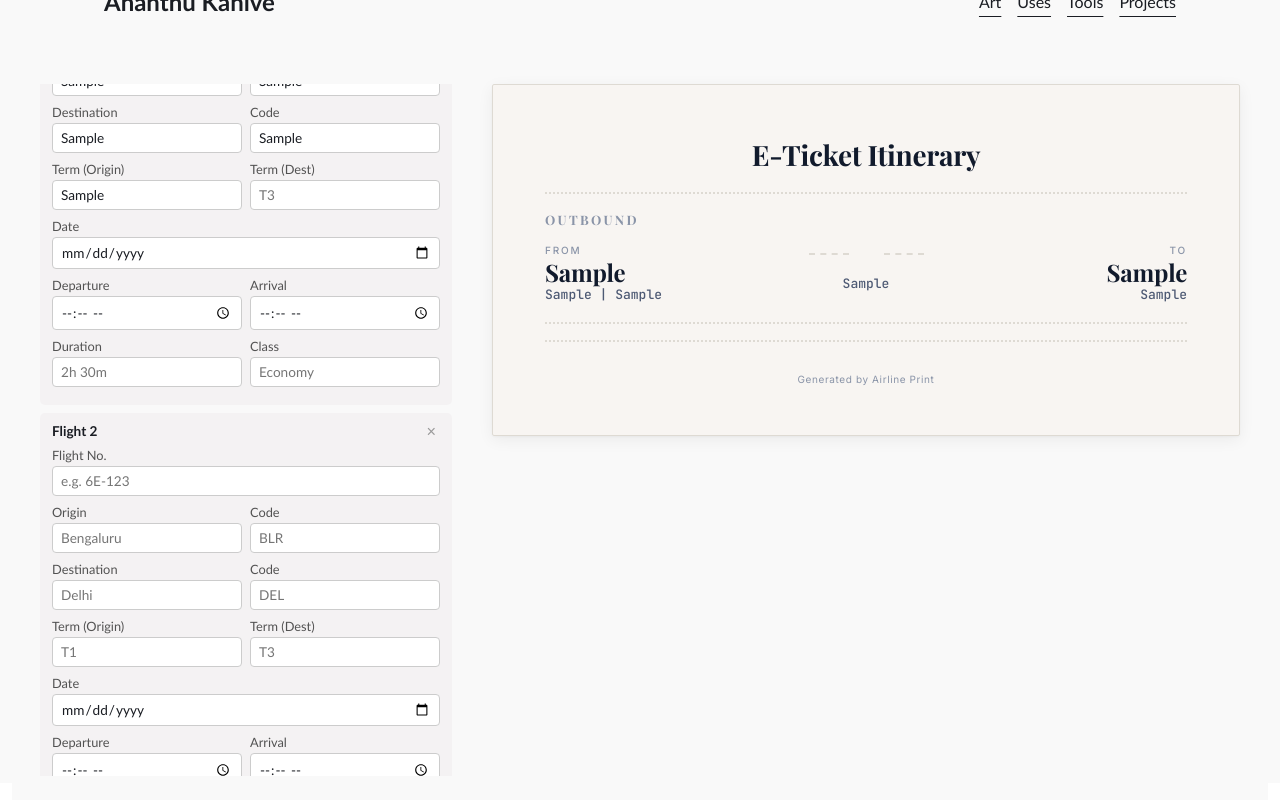
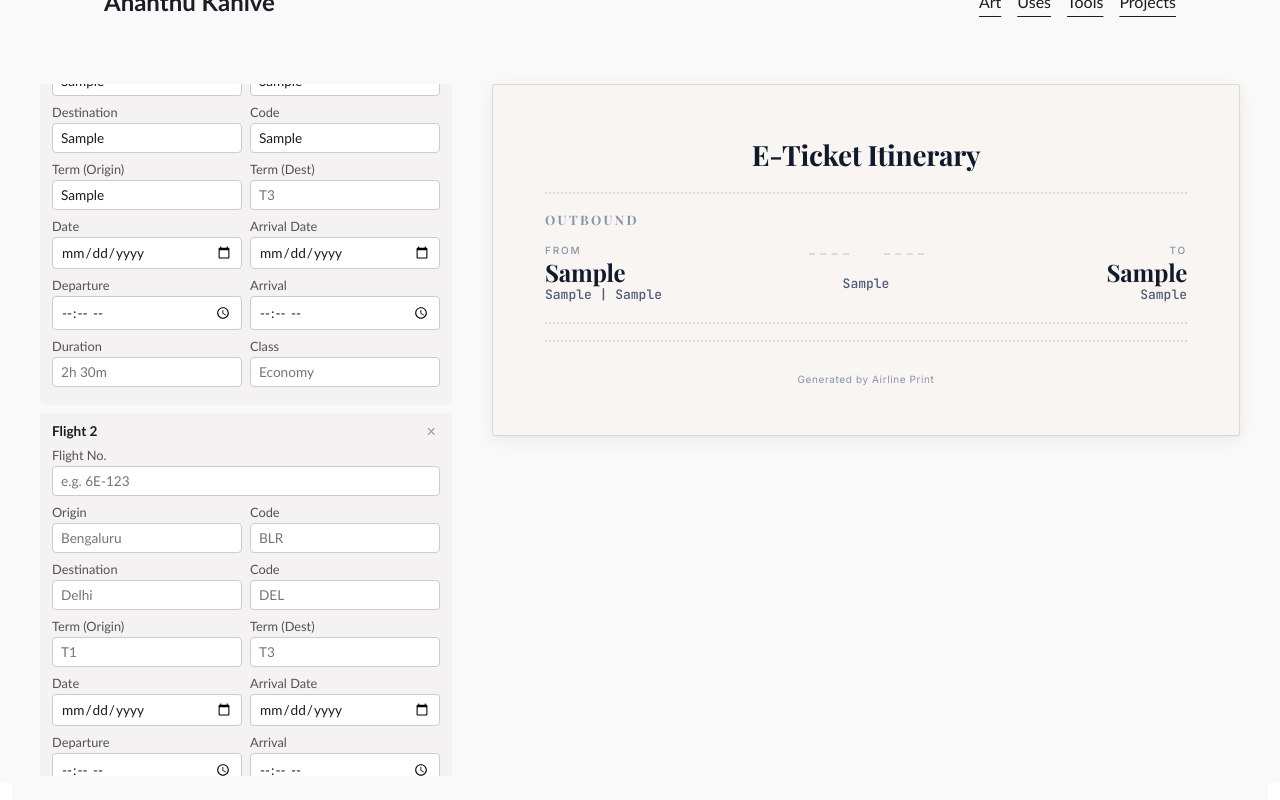
Before and after one commit to LonelyCpp/kanive-in, a SvelteKit app: page /tools/airline-print in a window 1280 px wide. Both pictures are taken after typing "Sample", "Sample", "Sample", "Sample", "Sample", "Sample" into the empty fields and a click on the button "+ Add Outbound Flight". Shown: the part 41-841 px from the top of the page. Built offline with nearby package versions, Linux system fonts and the light colour scheme; some icons are missing.

Commit message:
feat: add arrival date

```diff
--- a/src/routes/tools/airline-print/+page.svelte
+++ b/src/routes/tools/airline-print/+page.svelte
@@ -28,6 +28,7 @@
 		destination: string;
 		destinationCode: string;
 		date: string;
+		arrivalDate: string;
 		departureTime: string;
 		arrivalTime: string;
 		duration: string;
@@ -65,6 +66,7 @@
 			destination: '',
 			destinationCode: '',
 			date: '',
+			arrivalDate: '',
 			departureTime: '',
 			arrivalTime: '',
 			duration: '',
@@ -469,10 +471,16 @@
 							<input type="text" bind:value={flight.destinationTerminal} placeholder="T3" />
 						</label>
 					</div>
+					<div class="input-row">
 						<label>
 							<span class="label-text">Date</span>
 							<input type="date" bind:value={flight.date} />
 						</label>
+						<label>
+							<span class="label-text">Arrival Date</span>
+							<input type="date" bind:value={flight.arrivalDate} />
+						</label>
+					</div>
 					<div class="input-row">
 						<label>
 							<span class="label-text">Departure</span>
@@ -564,10 +572,16 @@
 							<input type="text" bind:value={flight.destinationTerminal} placeholder="T1" />
 						</label>
 					</div>
+					<div class="input-row">
 						<label>
 							<span class="label-text">Date</span>
 							<input type="date" bind:value={flight.date} />
 						</label>
+						<label>
+							<span class="label-text">Arrival Date</span>
+							<input type="date" bind:value={flight.arrivalDate} />
+						</label>
+					</div>
 					<div class="input-row">
 						<label>
 							<span class="label-text">Departure</span>
@@ -741,8 +755,10 @@
 									{#if isNonEmpty(flight.arrivalTime)}
 										<span class="segment-time-value">{formatTime(flight.arrivalTime)}</span>
 									{/if}
-									{#if isNonEmpty(flight.date)}
-										<span class="segment-time-date">{formatDate(flight.date)}</span>
+									{#if isNonEmpty(flight.arrivalDate || flight.date)}
+										<span class="segment-time-date"
+											>{formatDate(flight.arrivalDate || flight.date)}</span
+										>
 									{/if}
 								</div>
 							</div>
@@ -811,8 +827,10 @@
 									{#if isNonEmpty(flight.arrivalTime)}
 										<span class="segment-time-value">{formatTime(flight.arrivalTime)}</span>
 									{/if}
-									{#if isNonEmpty(flight.date)}
-										<span class="segment-time-date">{formatDate(flight.date)}</span>
+									{#if isNonEmpty(flight.arrivalDate || flight.date)}
+										<span class="segment-time-date"
+											>{formatDate(flight.arrivalDate || flight.date)}</span
+										>
 									{/if}
 								</div>
 							</div>
@@ -879,14 +897,19 @@
 				<div class="ticket-issuer">
 					<span class="label">Issued by</span>
 					{#if booking.aggregator.logo}
-						<img class="ticket-issuer-logo" src={booking.aggregator.logo} alt={booking.aggregator.name} />
+						<img
+							class="ticket-issuer-logo"
+							src={booking.aggregator.logo}
+							alt={booking.aggregator.name}
+						/>
 					{/if}
 					<span class="value">{booking.aggregator.name}</span>
 					{#if isNonEmpty(booking.aggregator.phone) || isNonEmpty(booking.aggregator.email) || isNonEmpty(booking.aggregator.website)}
 						<span class="ticket-issuer-contact">
 							{#if isNonEmpty(booking.aggregator.phone)}<span>{booking.aggregator.phone}</span>{/if}
 							{#if isNonEmpty(booking.aggregator.email)}<span>{booking.aggregator.email}</span>{/if}
-							{#if isNonEmpty(booking.aggregator.website)}<span>{booking.aggregator.website}</span>{/if}
+							{#if isNonEmpty(booking.aggregator.website)}<span>{booking.aggregator.website}</span
+								>{/if}
 						</span>
 					{/if}
 					<span class="ticket-footer-text">Generated by Airline Print</span>
```
Also changed, not shown: 3 other files (tests, documents, lock files or other folders). Lines whose indentation alone changed are shown as unchanged.
